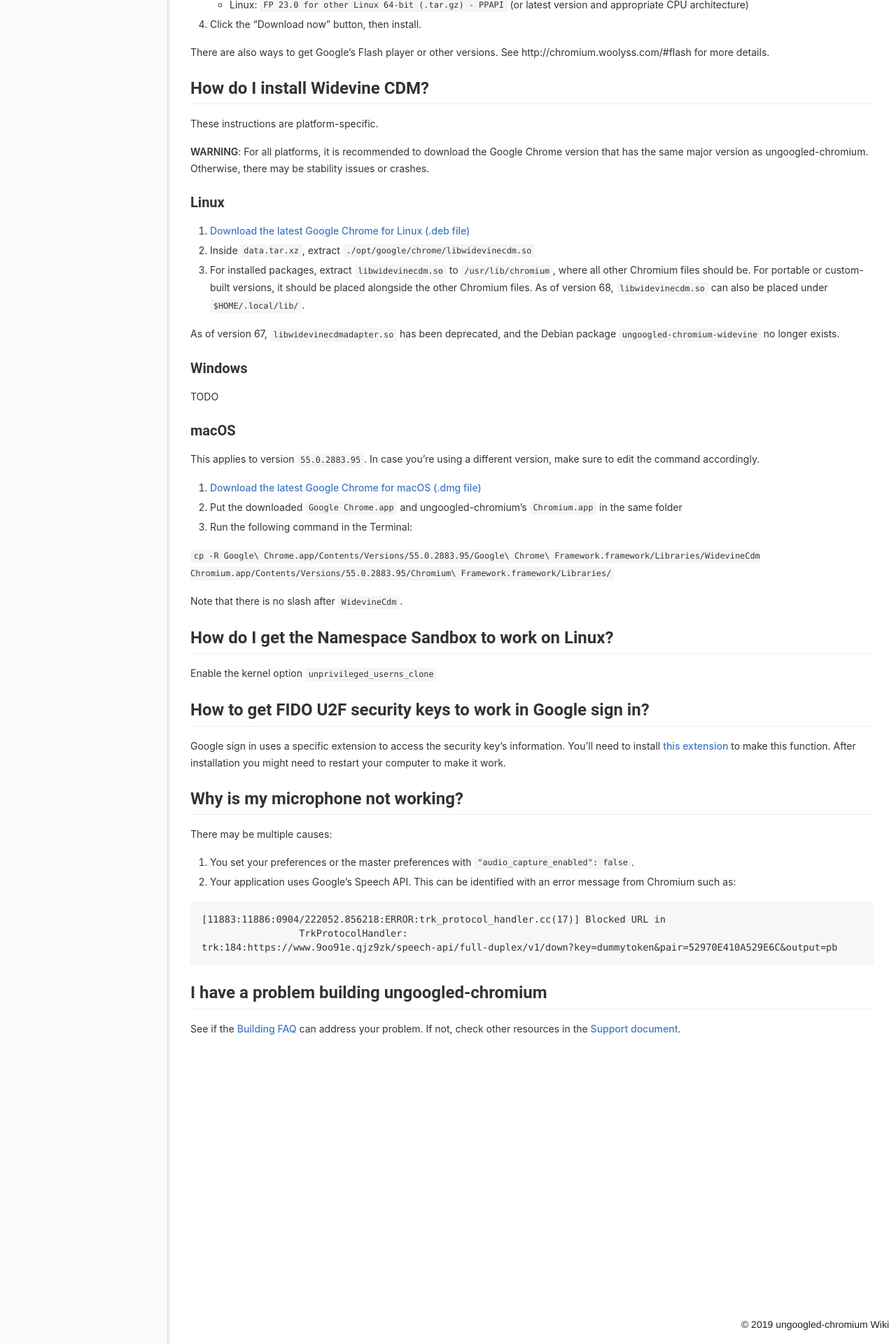
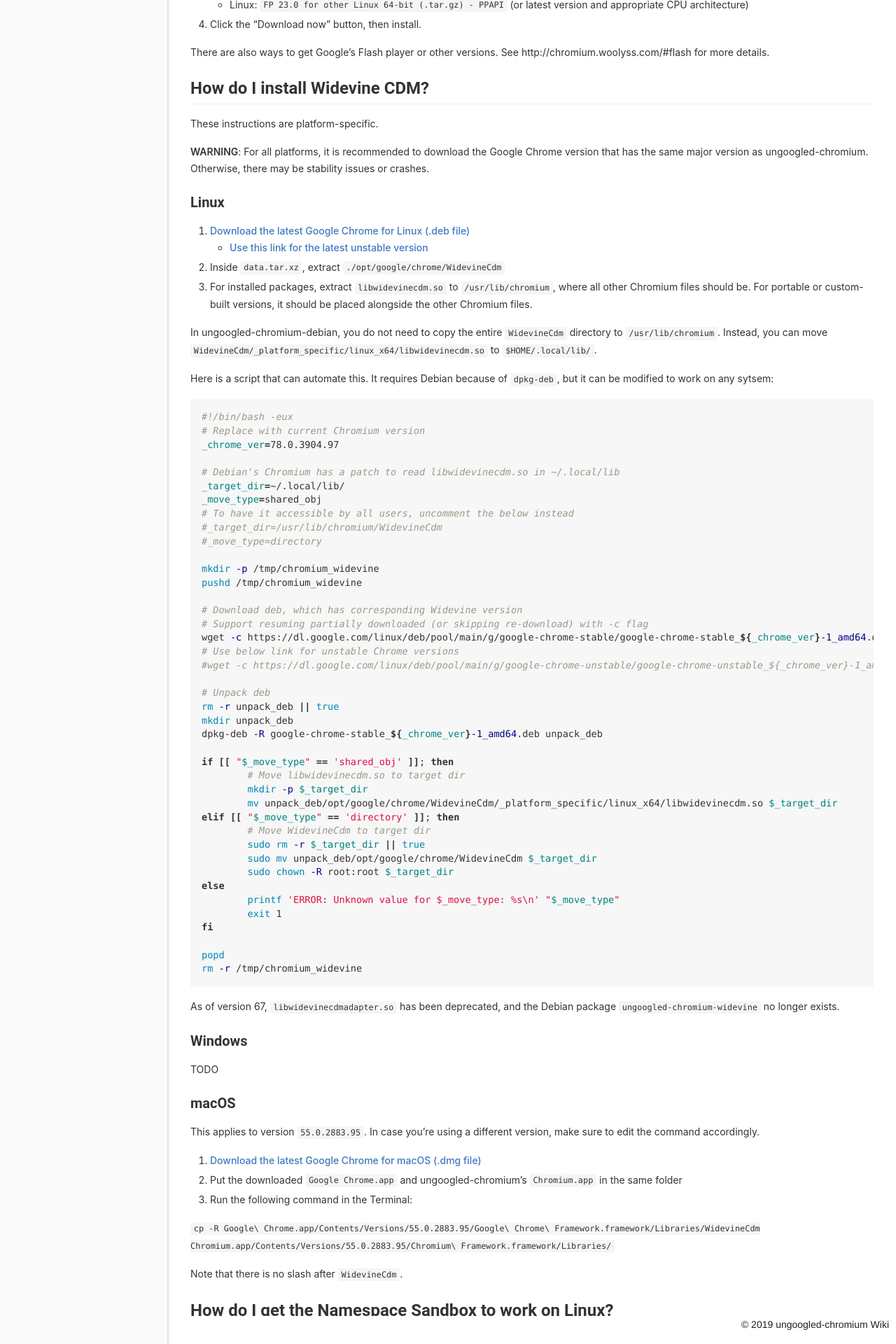
Before and after one commit to ungoogled-software/ungoogled-chromium-wiki, a Jekyll site: the page built from faq.md, in a window 1280 px wide. Shown: the part 3080-5000 px from the top of the page at 70% size. Built offline with Jekyll 4.4.1, drawn with Linux system fonts in a browser that asks for light colours.

Commit message:
FAQ: Update Widevine instructions for Linux

````diff
--- a/faq.md
+++ b/faq.md
@@ -112,8 +112,57 @@ These instructions are platform-specific.
 ### Linux
 
 1. [Download the latest Google Chrome for Linux (.deb file)](https://dl.google.com/linux/direct/google-chrome-stable_current_amd64.deb)
-2. Inside `data.tar.xz`, extract `./opt/google/chrome/libwidevinecdm.so`
-3. For installed packages, extract `libwidevinecdm.so` to `/usr/lib/chromium`, where all other Chromium files should be. For portable or custom-built versions, it should be placed alongside the other Chromium files. As of version 68, `libwidevinecdm.so` can also be placed under `$HOME/.local/lib/`.
+    * [Use this link for the latest unstable version](https://dl.google.com/linux/direct/google-chrome-unstable_current_amd64.deb)
+2. Inside `data.tar.xz`, extract `./opt/google/chrome/WidevineCdm`
+3. For installed packages, extract `libwidevinecdm.so` to `/usr/lib/chromium`, where all other Chromium files should be. For portable or custom-built versions, it should be placed alongside the other Chromium files.
+
+In ungoogled-chromium-debian, you do not need to copy the entire `WidevineCdm` directory to `/usr/lib/chromium`. Instead, you can move `WidevineCdm/_platform_specific/linux_x64/libwidevinecdm.so` to `$HOME/.local/lib/`.
+
+Here is a script that can automate this. It requires Debian because of `dpkg-deb`, but it can be modified to work on any sytsem:
+
+```sh
+#!/bin/bash -eux
+# Replace with current Chromium version
+_chrome_ver=78.0.3904.97
+
+# Debian's Chromium has a patch to read libwidevinecdm.so in ~/.local/lib
+_target_dir=~/.local/lib/
+_move_type=shared_obj
+# To have it accessible by all users, uncomment the below instead
+#_target_dir=/usr/lib/chromium/WidevineCdm
+#_move_type=directory
+
+mkdir -p /tmp/chromium_widevine
+pushd /tmp/chromium_widevine
+
+# Download deb, which has corresponding Widevine version
+# Support resuming partially downloaded (or skipping re-download) with -c flag
+wget -c https://dl.google.com/linux/deb/pool/main/g/google-chrome-stable/google-chrome-stable_${_chrome_ver}-1_amd64.deb
+# Use below link for unstable Chrome versions
+#wget -c https://dl.google.com/linux/deb/pool/main/g/google-chrome-unstable/google-chrome-unstable_${_chrome_ver}-1_amd64.deb
+
+# Unpack deb
+rm -r unpack_deb || true
+mkdir unpack_deb
+dpkg-deb -R google-chrome-stable_${_chrome_ver}-1_amd64.deb unpack_deb
+
+if [[ "$_move_type" == 'shared_obj' ]]; then
+	# Move libwidevinecdm.so to target dir
+	mkdir -p $_target_dir
+	mv unpack_deb/opt/google/chrome/WidevineCdm/_platform_specific/linux_x64/libwidevinecdm.so $_target_dir
+elif [[ "$_move_type" == 'directory' ]]; then
+	# Move WidevineCdm to target dir
+	sudo rm -r $_target_dir || true
+	sudo mv unpack_deb/opt/google/chrome/WidevineCdm $_target_dir
+	sudo chown -R root:root $_target_dir
+else
+	printf 'ERROR: Unknown value for $_move_type: %s\n' "$_move_type"
+	exit 1
+fi
+
+popd
+rm -r /tmp/chromium_widevine
+```
 
 As of version 67, `libwidevinecdmadapter.so` has been deprecated, and the Debian package `ungoogled-chromium-widevine` no longer exists.
 
````
